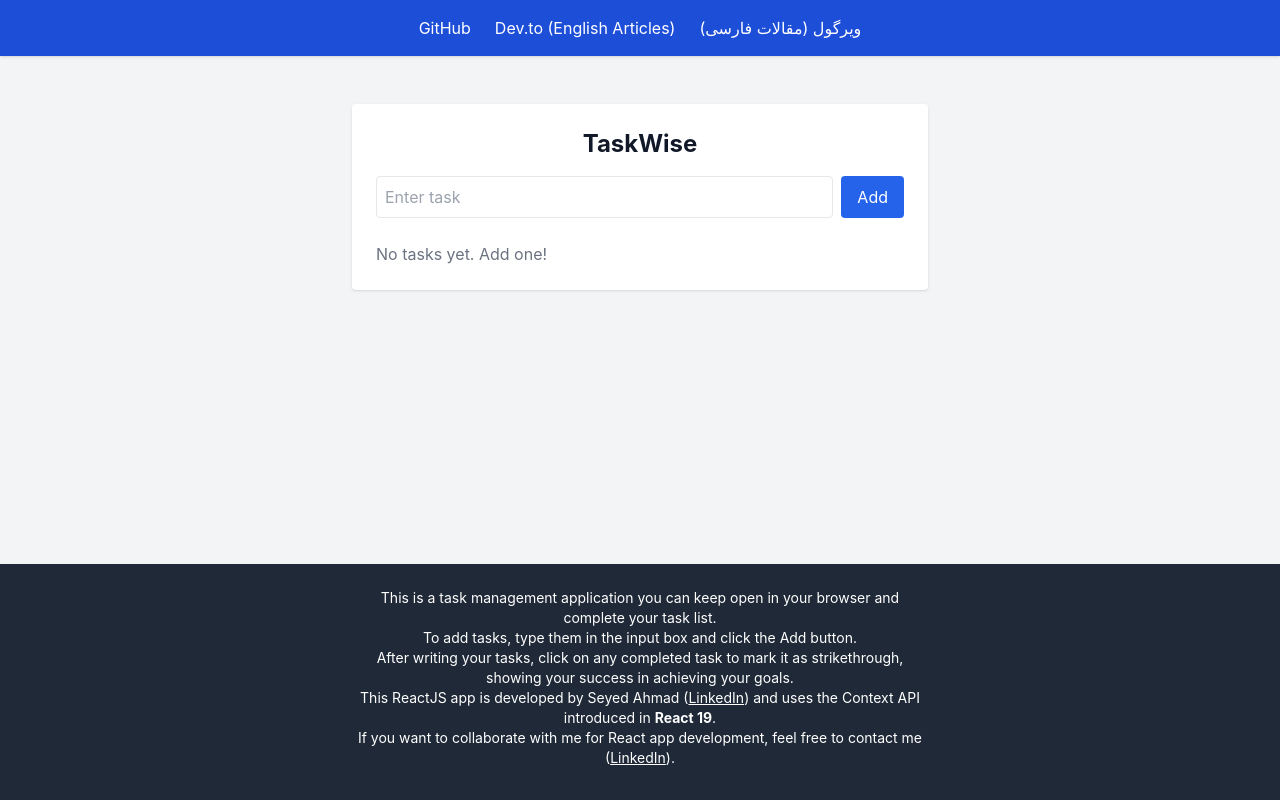
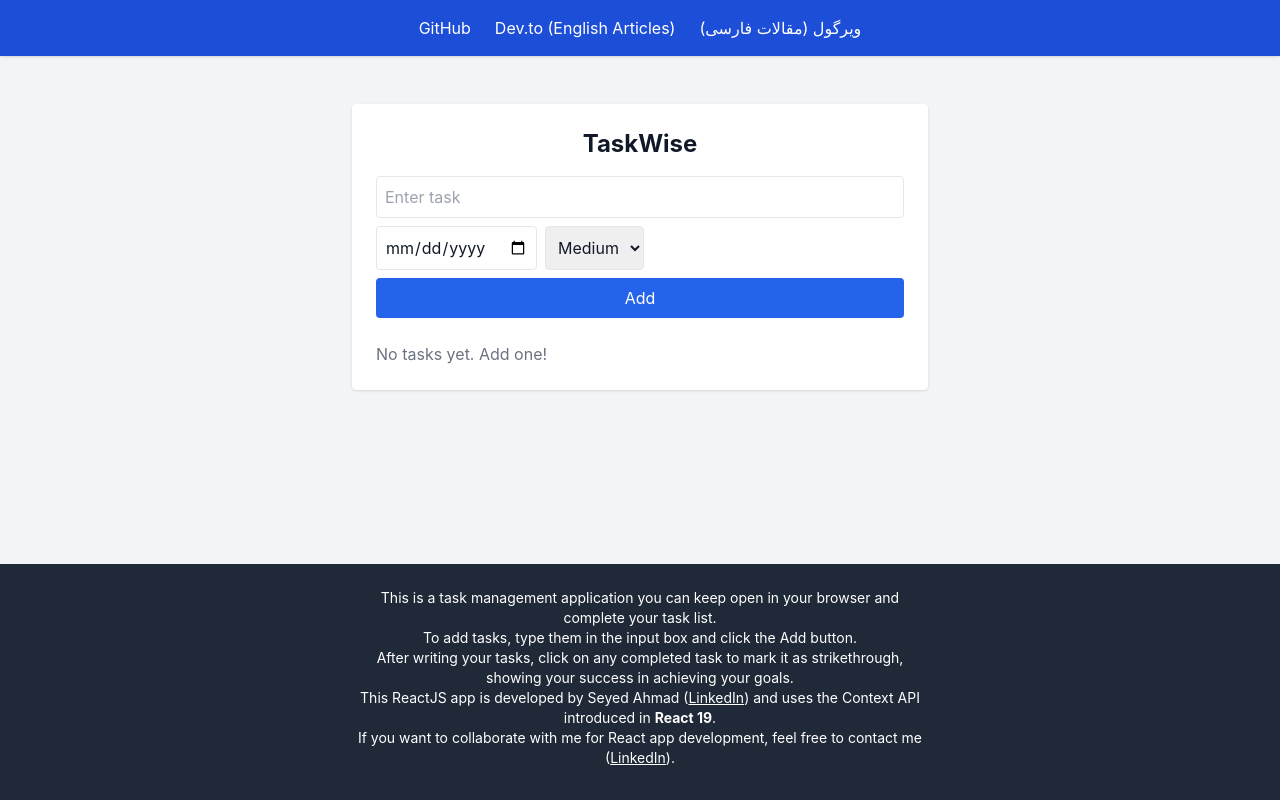
Before and after one commit to seyedahmaddv/taskmanagerwithcontextinreact, a React (Vite) app: page / in a window 1280 px wide. Built offline with nearby package versions, Linux system fonts and the light colour scheme.

Commit message:
Refactor: modular deadline and priority inputs, show deadline and priority in TaskItem

```diff
--- a/src/components/Footer.tsx
+++ b/src/components/Footer.tsx
@@ -8,8 +8,8 @@ export default function Footer() {
           This is a task management application you can keep open in your browser and complete your task list.<br />
           To add tasks, type them in the input box and click the Add button.<br />
           After writing your tasks, click on any completed task to mark it as strikethrough, showing your success in achieving your goals.<br />
-          This ReactJS app is developed by Seyed Ahmad (<a href="https://www.linkedin.com/" target="_blank" rel="noopener noreferrer" className="underline">LinkedIn</a>) and uses the Context API introduced in <strong>React 19</strong>.<br />
-          If you want to collaborate with me for React app development, feel free to contact me (<a href="https://www.linkedin.com/" target="_blank" rel="noopener noreferrer" className="underline">LinkedIn</a>).
+          This ReactJS app is developed by Seyed Ahmad (<a href="https://www.linkedin.com/in/seyedahmaddv" target="_blank" rel="noopener noreferrer" className="underline">LinkedIn</a>) and uses the Context API introduced in <strong>React 19</strong>.<br />
+          If you want to collaborate with me for React app development, feel free to contact me (<a href="https://www.linkedin.com/in/seyedahmaddv" target="_blank" rel="noopener noreferrer" className="underline">LinkedIn</a>).
         </p>
       </div>
     </footer>
--- /dev/null
+++ b/src/components/TaskDeadlineInput.tsx
@@ -0,0 +1,18 @@
+import React from 'react';
+
+type Props = {
+  value: string;
+  onChange: (value: string) => void;
+};
+
+export default function TaskDeadlineInput({ value, onChange }: Props) {
+  return (
+    <input
+      type="date"
+      className="border p-2 rounded dark:bg-gray-700 dark:text-white"
+      value={value}
+      onChange={e => onChange(e.target.value)}
+      placeholder="Deadline"
+    />
+  );
+}
--- a/src/components/TaskForm.tsx
+++ b/src/components/TaskForm.tsx
@@ -1,9 +1,14 @@
 import { useState } from 'react';
+
 import { useTasks } from '../context/TaskContext';
 import { v4 as uuidv4 } from 'uuid';
+import TaskDeadlineInput from './TaskDeadlineInput';
+import TaskPrioritySelect from './TaskPrioritySelect';
 
 export default function TaskForm() {
   const [title, setTitle] = useState('');
+  const [deadline, setDeadline] = useState('');
+  const [priority, setPriority] = useState<'low' | 'medium' | 'high'>('medium');
   const { dispatch } = useTasks();
 
   const handleSubmit = (e: React.FormEvent) => {
@@ -11,19 +16,31 @@ export default function TaskForm() {
     if (!title.trim()) return;
     dispatch({
       type: 'ADD',
-      payload: { id: uuidv4(), title, completed: false },
+      payload: {
+        id: uuidv4(),
+        title,
+        completed: false,
+        deadline: deadline || undefined,
+        priority,
+      },
     });
     setTitle('');
+    setDeadline('');
+    setPriority('medium');
   };
 
   return (
-    <form onSubmit={handleSubmit} className="flex gap-2 mt-4">
+    <form onSubmit={handleSubmit} className="flex flex-col gap-2 mt-4">
       <input
         className="border p-2 rounded w-full dark:bg-gray-700 dark:text-white"
         value={title}
         onChange={e => setTitle(e.target.value)}
         placeholder="Enter task"
       />
+      <div className="flex gap-2">
+        <TaskDeadlineInput value={deadline} onChange={setDeadline} />
+        <TaskPrioritySelect value={priority} onChange={setPriority} />
+      </div>
       <button className="bg-blue-600 text-white px-4 py-2 rounded hover:bg-blue-700">
         Add
       </button>
--- a/src/components/TaskItem.tsx
+++ b/src/components/TaskItem.tsx
@@ -6,6 +6,7 @@ export default function TaskItem({ task }: { task: Task }) {
 
   return (
     <div className="flex justify-between items-center bg-white dark:bg-gray-700 rounded p-3 shadow mt-2">
+      <div className="flex flex-col w-full">
         <span
           className={
             task.completed
@@ -21,9 +22,27 @@ export default function TaskItem({ task }: { task: Task }) {
           )}
           {task.title}
         </span>
+        <div className="flex gap-4 mt-1 text-xs text-gray-500 items-center">
+          {task.deadline && (
+            <span className="flex items-center gap-1">
+              <svg xmlns="http://www.w3.org/2000/svg" className="h-4 w-4" fill="none" viewBox="0 0 24 24" stroke="currentColor"><path strokeLinecap="round" strokeLinejoin="round" strokeWidth={2} d="M8 7V3M16 7V3M4 11h16M4 19h16M4 11v8a2 2 0 002 2h12a2 2 0 002-2v-8" /></svg>
+              {task.deadline}
+            </span>
+          )}
+          {task.priority && (
+            <span className={`px-2 py-1 rounded font-bold ${
+              task.priority === 'high' ? 'bg-red-100 text-red-700' :
+              task.priority === 'medium' ? 'bg-yellow-100 text-yellow-700' :
+              'bg-green-100 text-green-700'
+            }`}>
+              {task.priority.charAt(0).toUpperCase() + task.priority.slice(1)} Priority
+            </span>
+          )}
+        </div>
+      </div>
       <button
         onClick={() => dispatch({ type: 'REMOVE', payload: task.id })}
-        className="text-red-500 hover:text-red-700"
+        className="text-red-500 hover:text-red-700 ml-2"
       >
         ✕
       </button>
--- /dev/null
+++ b/src/components/TaskPrioritySelect.tsx
@@ -0,0 +1,20 @@
+import React from 'react';
+
+type Props = {
+  value: 'low' | 'medium' | 'high';
+  onChange: (value: 'low' | 'medium' | 'high') => void;
+};
+
+export default function TaskPrioritySelect({ value, onChange }: Props) {
+  return (
+    <select
+      className="border p-2 rounded dark:bg-gray-700 dark:text-white"
+      value={value}
+      onChange={e => onChange(e.target.value as 'low' | 'medium' | 'high')}
+    >
+      <option value="low">Low</option>
+      <option value="medium">Medium</option>
+      <option value="high">High</option>
+    </select>
+  );
+}
--- a/src/context/TaskContext.tsx
+++ b/src/context/TaskContext.tsx
@@ -4,6 +4,8 @@ export interface Task {
   id: string;
   title: string;
   completed: boolean;
+  deadline?: string;
+  priority?: 'low' | 'medium' | 'high';
 }
 
 type TaskState = {
```
Lines whose indentation alone changed are shown as unchanged.
